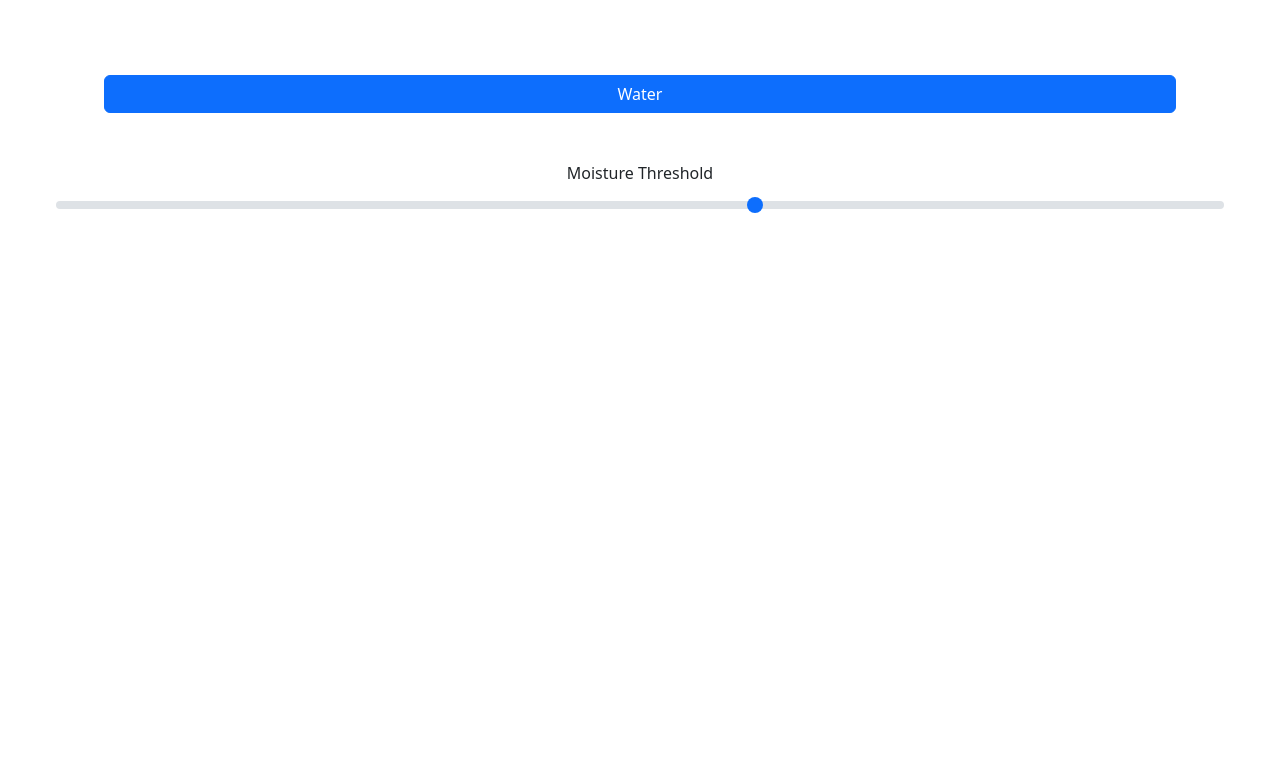
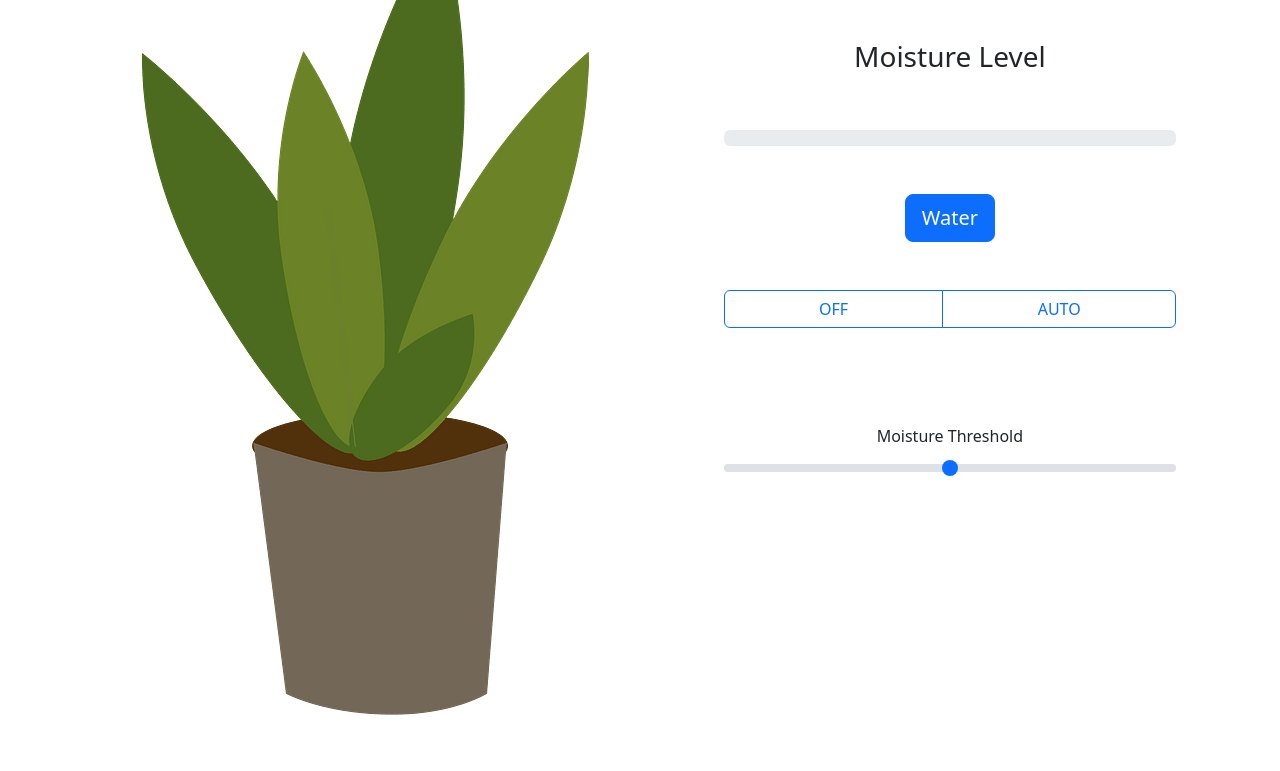
Before and after one commit to JoshuaSW14/WaterSystem, a plain HTML site: page data/index.html in a window 1280 px wide. Shown: the part 197-968 px from the top of the page. Before the commit the page ends 800 px from the top, so only its background shows below. Drawn offline with nearby package versions, Linux system fonts and the light colour scheme; no server answers.

Commit message:
updated to normal esp32 - pc

```diff
--- a/data/index.html
+++ b/data/index.html
@@ -20,8 +20,18 @@
     <title>Water System</title>
   </head>
   <body>
-    <div class="d-flex p-2 flex-column m-5">
-      <h1>Plant Moisture</h1>
+    <div class="d-flex p-2 flex-row m-5">
+
+      <div class="flex-fill d-flex flex-column align-items-center align-self-center">
+        <h1>Plant Health</h1>
+
+        <div>
+          <img src="plant.png" class="img-fluid" alt="Image of Plant">
+        </div>
+      </div>
+
+      <div class="flex-fill d-flex flex-column justify-content-center align-self-center">
+        <h3 class="text-center">Moisture Level</h3>
         <div class="progress m-5">
           <div
             id="moisture"
@@ -33,16 +43,33 @@
           ></div>
         </div>
 
-      <button type="button" class="btn btn-primary m-5">Water</button>
+        <div class="text-center">
+          <button type="button" class="btn btn-primary btn-lg">Water</button>
+        </div>
 
-      <label for="moistureThreshold" class="form-label text-center">Moisture Threshold</label>
+        <div class="btn-group m-5" role="group" aria-label="Basic radio toggle button group">
+          <input type="radio" class="btn-check" name="btnradio" id="btnradio2" autocomplete="off">
+          <label class="btn btn-outline-primary" for="btnradio2">OFF</label>
+
+          <input type="radio" class="btn-check" name="btnradio" id="btnradio3" autocomplete="off">
+          <label class="btn btn-outline-primary" for="btnradio3">AUTO</label>
+        </div>
+
+        <div class="m-5 text-center">
+          <label for="moistureThreshold" class="form-label">Moisture Threshold</label>
           <input
             type="range"
             class="form-range"
             min="0"
-        max="5"
+            max="100"
             id="moistureThreshold"
           />
+        </div>
+
+      </div>
+
+
+
     </div>
 
     <script
--- a/data/script.js
+++ b/data/script.js
@@ -16,7 +16,9 @@ function fetchData() {
       document.getElementById("moisture").style.width =
         convertRange(espData.temperature, [10, 30], [0, 100]) + "%";
       document.getElementById("moisture").innerHTML =
-        espData.temperature + "%";
+        espData.moisture + "%";
+
+      console.log(espData);
 
       window.setTimeout(fetchData, 5000);
     }
```
Also changed, not shown: data/plant.png (added), 2 other files. Lines whose indentation alone changed are shown as unchanged.
